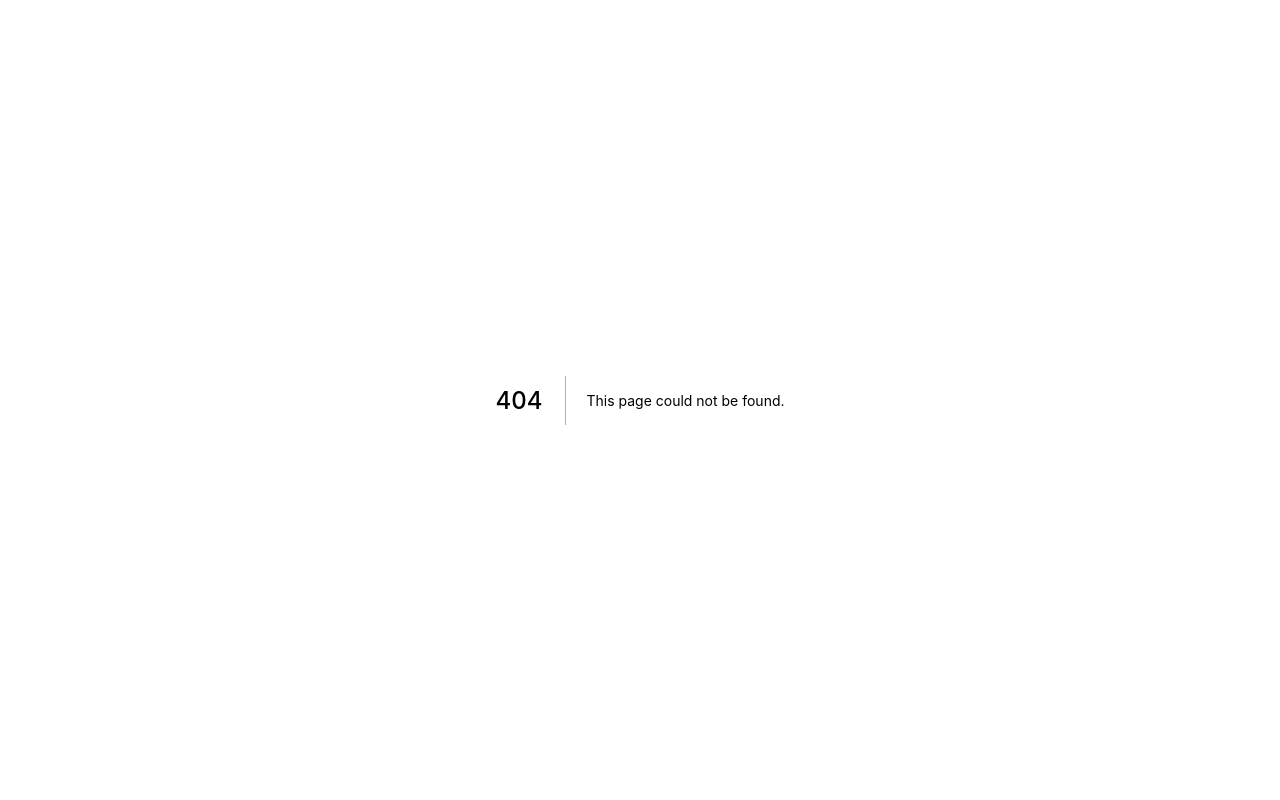
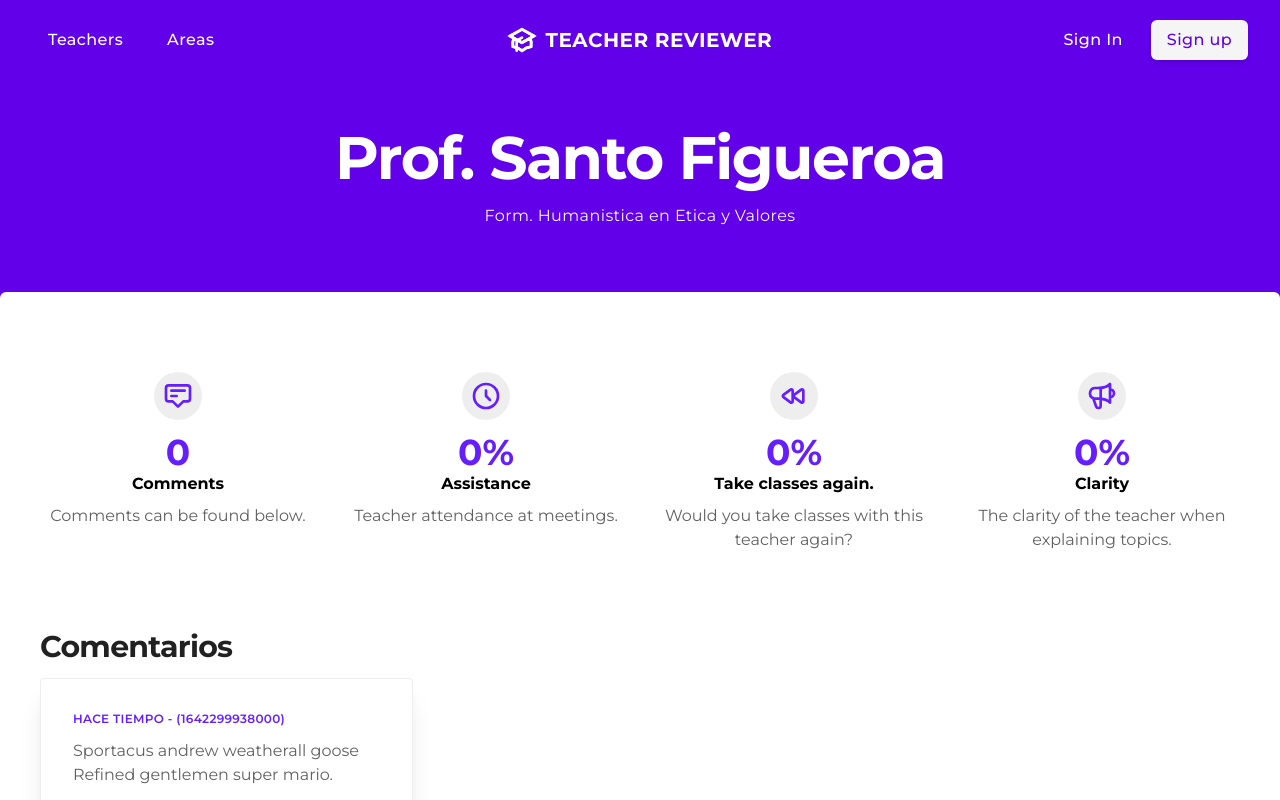
Before and after one commit to xlCyanz/teacher-reviewer, a Next.js app: page /teachers/1 in a window 1280 px wide. Before the commit this address had no page. Built offline with nearby package versions, Linux system fonts and the light colour scheme.

Commit message:
Teacher information page created.

```diff
--- /dev/null
+++ b/pages/teachers/[name].tsx
@@ -0,0 +1,182 @@
+import Head from "next/head";
+import MainLayout from "@components/main-layout";
+import {
+  AnnotationIcon, ClockIcon, RewindIcon, SpeakerphoneIcon,
+} from "@heroicons/react/outline";
+import { GetServerSideProps } from "next";
+
+interface Props {
+    teacher: {
+      name: string;
+      area: string;
+      rating: {
+        clarity: number,
+        assistance: number,
+        takeClassAgain: number,
+      }
+    },
+    comments: [{
+      body: string;
+      createdAt: Date;
+      user: {
+        name: string
+      }
+    }]
+}
+
+const Teacher = ({ teacher, comments }: Props) => (
+  <>
+    <Head>
+      <title>
+        Teacher Reviewer -
+        {" "}
+        {teacher?.name}
+      </title>
+      <meta name="description" content="Teacher Reviewer" />
+      <link rel="icon" href="/favicon.png" />
+    </Head>
+
+    <div className="bg-deep-purple-accent-700">
+
+      <MainLayout>
+        <main className="relative bg-deep-purple-accent-700 dark:bg-deep-purple-accent-400 dark:mb-0">
+          <div className="relative py-10 sm:py-12 px-4 sm:px-0 text-center h-full max-w-2xl sm:mx-auto sm:max-w-xl md:max-w-2xl">
+            <h2 className="mb-4 font-sans text-center text-4xl font-bold tracking-tight text-white sm:text-5xl lg:text-6xl sm:leading-none">
+              {`Prof. ${teacher?.name}`}
+            </h2>
+            <p className="max-w-md text-md pb-6 sm:pb-4 dark:sm:pb-5 tracking-wide text-gray-100 sm:mx-auto">
+              {teacher?.area}
+            </p>
+          </div>
+          <div className="px-4 py-16 mx-auto sm:max-w-xl bg-white dark:bg-gray-900 rounded-md md:max-w-full lg:max-w-screen-xl md:px-16 lg:px-10 lg:py-20">
+            <div className="grid gap-8 sm:grid-cols-2 lg:grid-cols-4">
+              <div className="text-center">
+                <div className="flex items-center justify-center w-10 h-10 mx-auto mb-3 rounded-full bg-gray-200 dark:bg-deep-purple-400 sm:w-12 sm:h-12">
+                  <AnnotationIcon className="w-6 h-6 sm:w-8 sm:h-8 text-deep-purple-accent-400 dark:text-gray-100" />
+                </div>
+                <h6 className="text-4xl font-bold text-deep-purple-accent-400">
+                  0
+                </h6>
+                <p className="mb-2 font-bold text-md dark:text-gray-100">Comments</p>
+                <p className="text-gray-700 dark:text-gray-600">
+                  Comments can be found below.
+                </p>
+              </div>
+              <div className="text-center">
+                <div className="flex items-center justify-center w-10 h-10 mx-auto mb-3 rounded-full bg-gray-200 dark:bg-deep-purple-400 sm:w-12 sm:h-12">
+                  <ClockIcon className="w-6 h-6 sm:w-8 sm:h-8 text-deep-purple-accent-400 dark:text-gray-100" />
+                </div>
+                <h6 className="text-4xl font-bold text-deep-purple-accent-400">
+                  0%
+                </h6>
+                <p className="mb-2 font-bold text-md dark:text-gray-100">
+                  Assistance
+                </p>
+                <p className="text-gray-700 dark:text-gray-600">
+                  Teacher attendance at meetings.
+                </p>
+              </div>
+              <div className="text-center">
+                <div className="flex items-center justify-center w-10 h-10 mx-auto mb-3 rounded-full bg-gray-200 dark:bg-deep-purple-400 sm:w-12 sm:h-12">
+                  <RewindIcon className="w-6 h-6 sm:w-8 sm:h-8 text-deep-purple-accent-400 dark:text-gray-100" />
+                </div>
+                <h6 className="text-4xl font-bold text-deep-purple-accent-400">
+                  0%
+                </h6>
+                <p className="mb-2 font-bold text-md dark:text-gray-100">Take classes again.</p>
+                <p className="text-gray-700 dark:text-gray-600">
+                  Would you take classes with this teacher again?
+                </p>
+              </div>
+              <div className="text-center">
+                <div className="flex items-center justify-center w-10 h-10 mx-auto mb-3 rounded-full bg-gray-200 dark:bg-deep-purple-400 sm:w-12 sm:h-12">
+                  <SpeakerphoneIcon className="w-6 h-6 sm:w-8 sm:h-8 text-deep-purple-accent-400 dark:text-gray-100" />
+                </div>
+                <h6 className="text-4xl font-bold text-deep-purple-accent-400">
+                  0%
+                </h6>
+                <p className="mb-2 font-bold text-md dark:text-gray-100">Clarity</p>
+                <p className="text-gray-700 dark:text-gray-600">
+                  The clarity of the teacher when explaining topics.
+                </p>
+              </div>
+            </div>
+            <div className="py-10 sm:py-20 mx-auto sm:max-w-xl md:max-w-full lg:max-w-screen-xl">
+              <h2 className="mb-4 font-sans text-3xl font-bold tracking-tight sm:leading-none text-gray-900 dark:text-gray-100">Comentarios</h2>
+              <div className="grid gap-10 sm:grid-cols-2 lg:grid-cols-3">
+                {comments.map((comment) => (
+                  <div key={comment?.body} className="p-8 bg-white border rounded shadow-xl">
+                    <p className="mb-3 text-xs font-semibold tracking-wide uppercase">
+                      <span className="text-deep-purple-accent-400 hover:text-deep-purple-800">
+                        {`Hace tiempo - (${comment?.createdAt})`}
+                      </span>
+                    </p>
+                    <p className="mb-5 text-gray-700">
+                      {comment?.body}
+                    </p>
+                    <div className="flex items-center">
+                      <div className="bg-deep-purple-accent-400 flex-shrink-0 w-10 h-10 flex justify-center items-center rounded-full shadow-sm mr-3">
+                        <span className="font-semibold text-lg text-gray-100">Va</span>
+                      </div>
+                      <div>
+                        <h1 className="font-semibold text-gray-800 transition-colors duration-200 hover:text-deep-purple-accent-400">
+                          Vasile Melinte
+                        </h1>
+                        <p className="text-sm font-medium leading-4 text-gray-600">
+                          Usuario
+                        </p>
+                      </div>
+                    </div>
+                  </div>
+                ))}
+              </div>
+            </div>
+          </div>
+        </main>
+      </MainLayout>
+    </div>
+  </>
+);
+
+export const getServerSideProps: GetServerSideProps = async () => {
+  const teacher = {
+    votes: [
+      {
+        scoreAssitance: 5,
+        scoreClassAgain: 1,
+        scoreClarity: 5,
+      },
+      {
+        scoreAssitance: 2,
+        scoreClassAgain: 5,
+        scoreClarity: 5,
+      },
+      {
+        scoreAssitance: 3,
+        scoreClassAgain: 5,
+        scoreClarity: 5,
+      },
+    ],
+    name: "Santo Figueroa",
+    area: "Form. Humanistica en Etica y Valores",
+  };
+
+  const comments = [
+    {
+      body: "Sportacus andrew weatherall goose Refined gentlemen super mario.",
+      createdAt: Date.now(),
+      user: {
+        name: "Andrew Larkin",
+      },
+    },
+  ];
+
+  return {
+    props: {
+      teacher,
+      comments,
+    },
+  };
+};
+
+export default Teacher;
```
